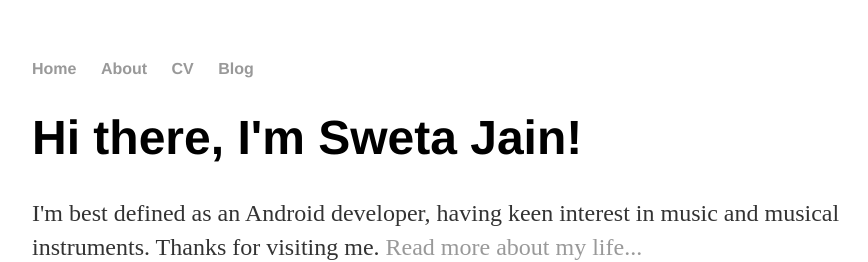
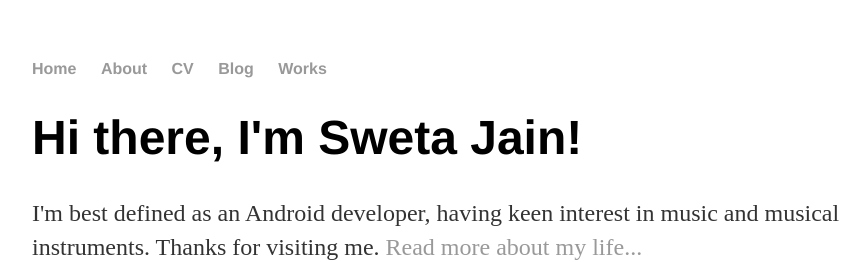
Before and after one commit to SwetaTheBest/swetathebest.github.io, a Jekyll site: the page built from index.html, in a window 1280 px wide. Shown: the top 262 px of the page, without its empty margins (160-1028 px from the left). Built offline with Jekyll 4.4.1, drawn with Linux system fonts in a browser that asks for light colours.

Commit message:
Update default.html
added new tab Works

```diff
--- a/_layouts/default.html
+++ b/_layouts/default.html
@@ -12,6 +12,7 @@
 		        	<li><a href="/about">About</a></li>
 	        		<li><a href="/cv">CV</a></li>
 	        		<li><a href="/blog">Blog</a></li>
+				<li><a href="/works">Works</a></li>
 	    		</ul>
 			</nav>
 			<div class="container">
```
